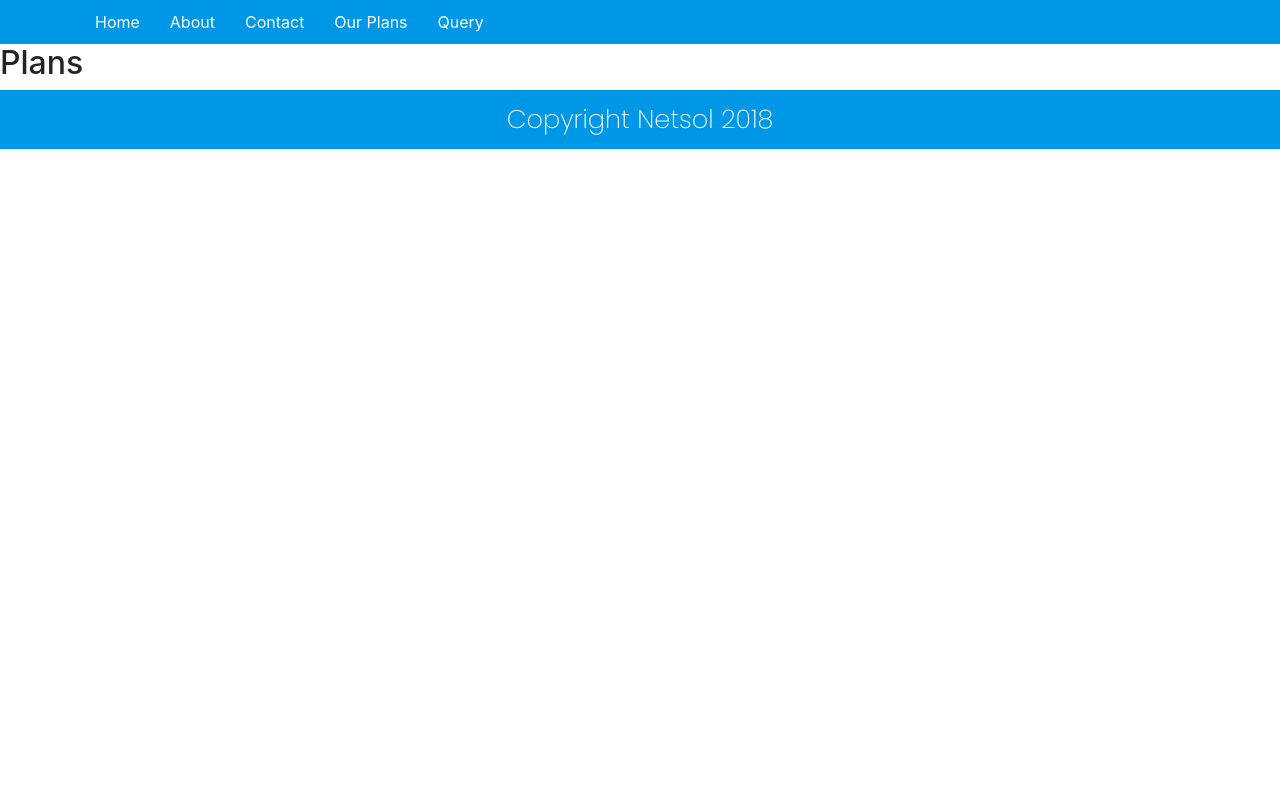
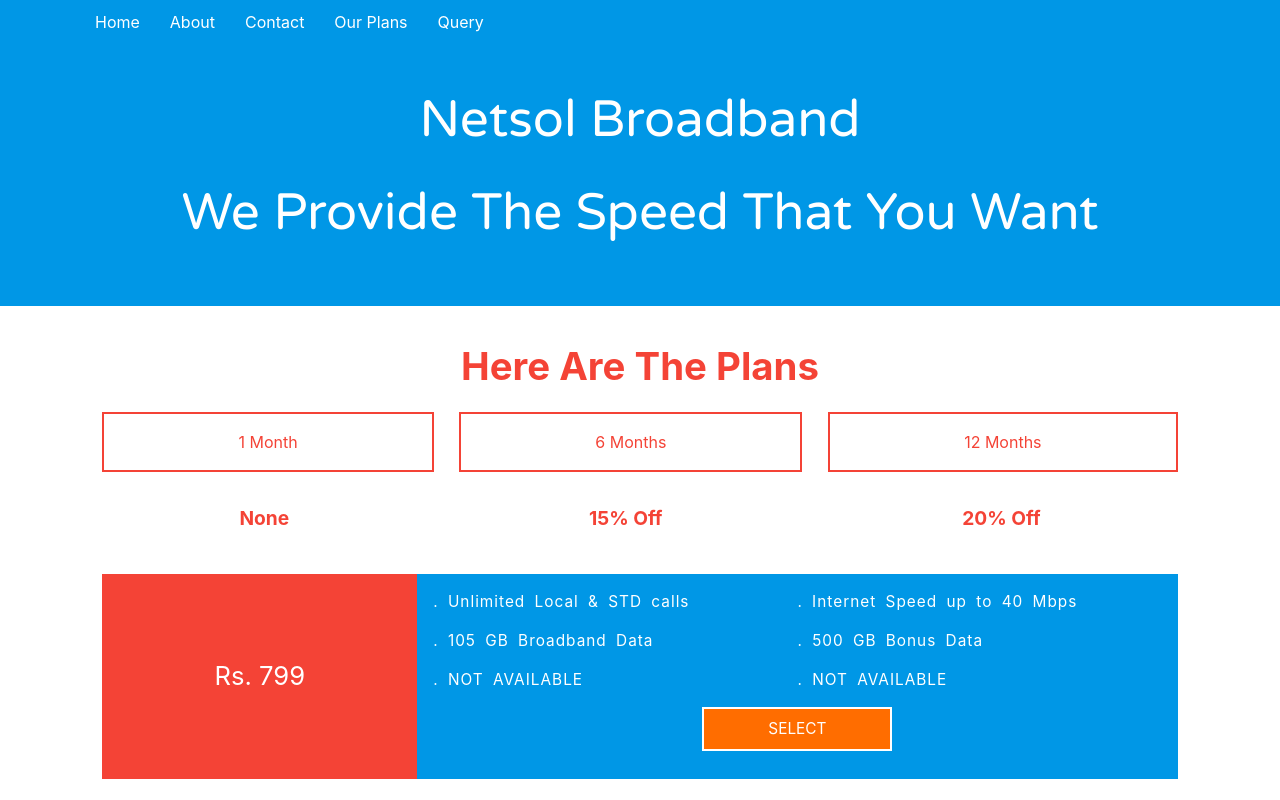
Before and after one commit to gauravnagar192/NetsolWebsite, a React (Create React App) app in the folder client/: page /plans in a window 1280 px wide. Shown: the top 800 px of the page. Built offline with nearby package versions, Linux system fonts and the light colour scheme.

Commit message:
Make plan page responsive

```diff
--- a/client/src/App.css
+++ b/client/src/App.css
@@ -5,6 +5,77 @@
 @import url('https://fonts.googleapis.com/css?family=Roboto+Slab&display=swap');
 
 @media screen and (max-width: 426px) {
+  #AbHead {
+    text-align: center;
+    color: #0097E6;
+    font-size: 20px;
+    font-family: 'Poppins' , sans-serif;
+    font-weight: bold;
+    margin: 20px 0px;
+  }
+  #Info1 {
+    text-align: center;
+    padding: 10px 20px;
+    background: #0097E6;
+    color: #FFFFFF;
+    margin: 0px;
+  }
+  .AbSub {
+    margin: 40px 0px 10px 0px;
+    font-weight: bold;
+    word-spacing: 2px;
+    letter-spacing: .5px;
+    font-size: 20px;
+  }
+  #Info1 > p {
+    word-spacing: 2px;
+    letter-spacing: .5px;
+  }
+  #Info2 {
+    text-align: center;
+    color: #0097E6;
+    border: 2px solid #0097E6;
+    padding: 4px 0px;
+    font-weight: bold;
+  }
+  #card > #l , #card > #R {
+    display: block;
+    margin: 20px auto;
+    border: 2px solid #F44336;
+    color: #F44336;
+    padding: 20px;
+    width: 250px;
+  }
+  .SubHead2 {
+    text-align: center;
+    font-weight: bold;
+    margin-bottom: 10px;
+  }
+  #l > p , #R  > p {
+    margin-bottom: 0px;
+    text-align: center;
+  }
+  #Info4 {
+    text-align: center;
+    font-weight: bolder;
+    font-family: 'Poppins' , sans-serif;
+    color: #F44336;
+  }
+  #Info5 {
+    margin: 10vh auto;
+    text-align: center;
+    font-weight: bolder;
+    color: #0097E6;
+  }
+  #Info6 {
+    background: #F44336;
+    font-weight: bold;
+    padding: 20px;
+    color: #FFFFFF;
+  }
+  #Info6 > h5 {
+    color: #FF6D00;
+  }
   #fn , #fe , #fm {
     display: block;
     font-size: 2.5vh;
@@ -301,16 +372,91 @@
   }
 }
 @media screen and (min-width: 426px) {
+  #Off {
+    display: grid;
+    margin: 2vw 8vw;
+  }
+  #rs {
+    background: #F44336;
+    grid-column-start: 1;
+    grid-column-end: 2;
+    height: 16vw;
+    line-height: 16vw;
+    text-align: center;
+    color: #FFFFFF;
+    font-size: 2vw;
+  }
+  #dt {
+    background: #0097E6;
+    grid-column-start: 2;
+    grid-column-end: 4;
+    height: 16vw;
+    color: #FFFFFF;
+  }
+  #dt1 , #dt2 , #dt3 {
+    display: grid;
+    grid-template-columns: repeat(auto-fit, minmax(100px, 1fr));
+    margin: 2vh;
+    font-size: 1.2vw;
+    word-spacing: 4px;
+    letter-spacing: 1px;
+  }
+  #sl {
+    display: flex;
+    justify-content: center;
+  }
+  #sl > div {
+    text-align: center;
+    border: 2px solid #FFFFFF;
+    background: #FF6D00;
+    padding: 1vh 5vw;
+    font-size: 1.2vw;
+  }
+  .Ofinfo {
+    font-weight: bold;
+    font-size: 1.5vw;
+    text-align: center;
+    color: #F44336;
+    padding: 2vh 0vh;
+  }
+  #Ofbtng , #Ofinfg{
+    display: grid;
+    grid-template-columns: auto auto auto;
+    margin: 2vh 8vw;
+    grid-gap: 2vw;
+  }
+  .Ofbtn {
+    border: 2px solid #F44336;
+    width: 100%;
+    text-align: center;
+    color: #F44336;
+    padding: 2vh 0vh;
+  }
+  #plans > p {
+    text-align: center;
+    color: #F44336;
+    font-weight: bold;
+    font-size: 3vw;
+  }
+  header {
+    background: #0097E6;
+    color: #FFFFFF;
+    padding: 3vw;
+    text-align: center;
+    margin-bottom: 4vh;
+    font-family: 'Varela Round' , sans-serif;
+    font-size: 4vw;
+  }
   #Info6 {
     background: #F44336;
-    font-family: 'Poppins' , sans-serif;
     color: #FFFFFF;
     padding: 4vh 2vw;
     margin-top: 5vw;
     font-weight: bold;
   }
   #Info6 > h5 {
-    margin-bottom: 3vw;
+    margin-bottom: 1vw;
+    color: #FF6D00;
   }
   #Info5 {
     text-align: center;
@@ -324,10 +470,10 @@
   #Info4 > p {
     color: #F44336;
     text-align: center;
-    font-size: 3vw;
+    font-size: 2.5vw;
     font-weight: bold;
     word-spacing: 5px;
-    letter-spacing: 2px;
+    letter-spacing: 1px;
   }
   .SubHead2 {
     text-align: center;
@@ -369,8 +515,8 @@
   #Info1 > p {
     font-family: 'Poppins' , sans-serif;
     margin: 10px 0px;
-    word-spacing: 1px;
-    letter-spacing: 1px;
+    word-spacing: 4px;
+    letter-spacing: .5px;
   }
   #AbInfo {
     padding: 0vw;
@@ -379,12 +525,11 @@
   #Info1 {
     color: #FFFFFF;
     background: #0097E6;
-    padding: 2vw;
+    padding: .1vw 6vw 6vw 6vw;
   }
   .AbSub {
     font-size: 20px;
     font-weight: bold;
-    font-family: 'Roboto Slab', serif;
     text-align: center;
     margin-top: 4vw;
   }
--- a/client/src/component/about.js
+++ b/client/src/component/about.js
@@ -15,7 +15,7 @@ class About extends Component {
        <div className="AbSub">What is Netsol</div>
        <p>Netsol is the internet service providing company . Started in year
        2000 with the goal to provide fast and better internet to the people
-      in efficient cost . Netsol provide the fastest speed.various test
+       in efficient cost . Netsol provide the fastest speed . various test
        proved the fastest speed of netsol . currently it has more than 1m
        user all over the india who’s enjoying the speed of netsol network.
        netsol keep improving their network to maintain the quality of their
--- /dev/null
+++ b/client/src/component/offer.js
@@ -0,0 +1,52 @@
+import React , { Component } from 'react';
+
+class Offer extends Component {
+  constructor(props) {
+    super(props);
+    this.state = {
+      RS : this.props.RS,
+      LS : this.props.LS,
+      IS : this.props.IS,
+      BD : this.props.BD,
+      BoD : this.props.BoD,
+      DRO : this.props.DRO,
+      Subs : this.props.Subs
+    }
+  }
+  componentDidMount() {
+    if(this.props.DRO === " "){
+      this.setState({DRO : "NOT AVAILABLE"})
+    }
+    if(this.props.Subs === " "){
+      this.setState({Subs : "NOT AVAILABLE"})
+    }
+  }
+  render() {
+    return(
+      <div id="Offer">
+       <div id="Off">
+        <div id="rs">Rs. {this.state.RS}</div>
+        <div id="dt">
+         <div id="dt1">
+          <div>. {this.state.LS}</div>
+          <div>. Internet  Speed {this.state.IS}</div>
+         </div>
+         <div id="dt2">
+          <div>. {this.state.BD}  Broadband Data</div>
+          <div>. {this.state.BoD} Bonus Data</div>
+         </div>
+         <div id="dt3">
+          <div>. {this.state.DRO}</div>
+          <div>. {this.state.Subs}</div>
+         </div>
+         <div id="sl">
+          <div>SELECT</div>
+         </div>
+        </div>
+       </div>
+      </div>
+    )
+  }
+}
+
+export default Offer;
--- a/client/src/component/plans.js
+++ b/client/src/component/plans.js
@@ -1,10 +1,35 @@
 import React , { Component } from 'react';
+import Offer from './offer';
 
 
 class Plans extends Component {
   render(){
     return(
-      <h2>Plans</h2>
+      <div id="plans">
+       <header>
+        <p>Netsol Broadband</p>
+        <p>We Provide The Speed That You Want</p>
+       </header>
+       <p>Here Are The Plans</p>
+       <div id="Ofbtng">
+        <div href="" className="Ofbtn">1 Month</div>
+        <div href="" className="Ofbtn">6 Months</div>
+        <div href="" className="Ofbtn">12 Months</div>
+       </div>
+       <div id="Ofinfg">
+        <div className="Ofinfo">None</div>
+        <div className="Ofinfo">15% Off</div>
+        <div className="Ofinfo">20% Off</div>
+       </div>
+       <Offer RS="799" LS="Unlimited Local & STD calls" IS="up to 40 Mbps" BD="105 GB"
+       BoD="500 GB" DRO=" " Subs=" "/>
+       <Offer RS="999" LS="Unlimited Local & STD calls" IS="up to 100 Mbps" BD="263 GB"
+       BoD="1000 GB" DRO="Data Roll Over" Subs="Amazon Prime Subscription"/>
+       <Offer RS="1199" LS="Unlimited Local & STD calls" IS="up to 100 Mbps" BD="525 GB"
+       BoD="1000 GB" DRO="Data Roll Over" Subs="Amazon Prime Subscription"/>
+       <Offer RS="1999" LS="Unlimited Local & STD calls" IS="up to 100 Mbps" BD="Unlimited GB"
+       BoD="1000 GB" DRO="Data Roll Over" Subs="Amazon Prime Subscription"/>
+      </div>
     );
   }
 }
```
Also changed, not shown: client/public/index.html (+6 -11 lines). Lines whose indentation alone changed are shown as unchanged.
